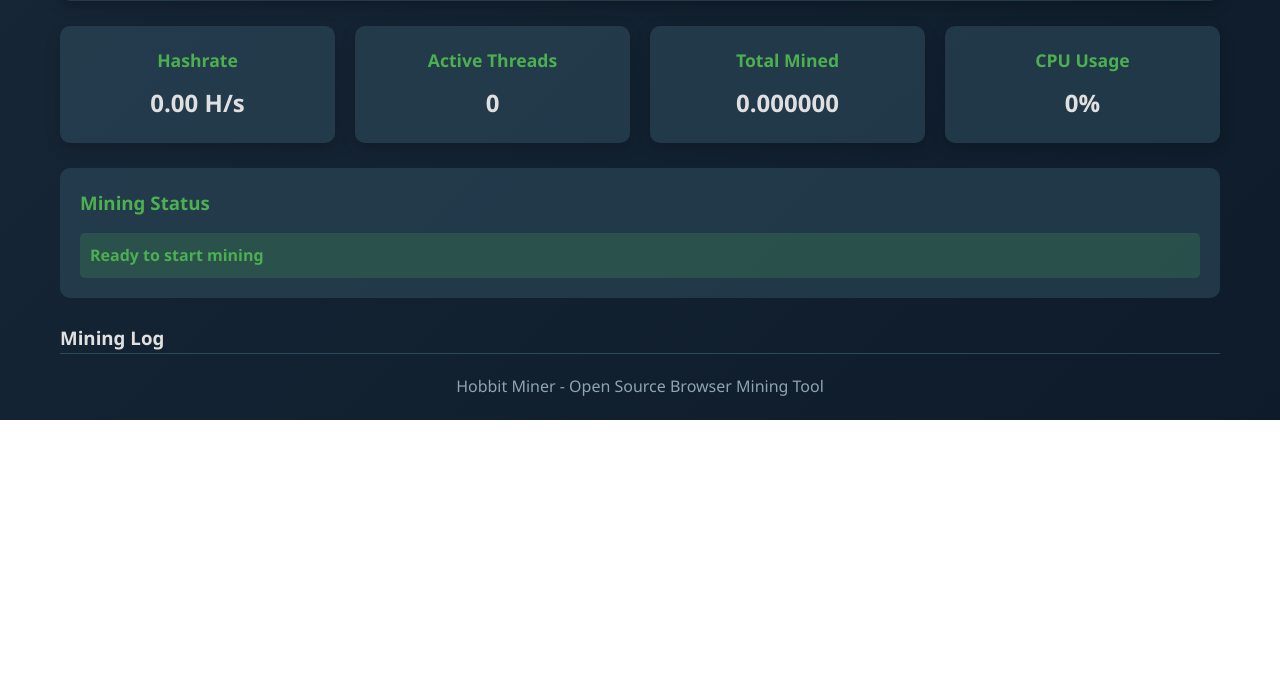
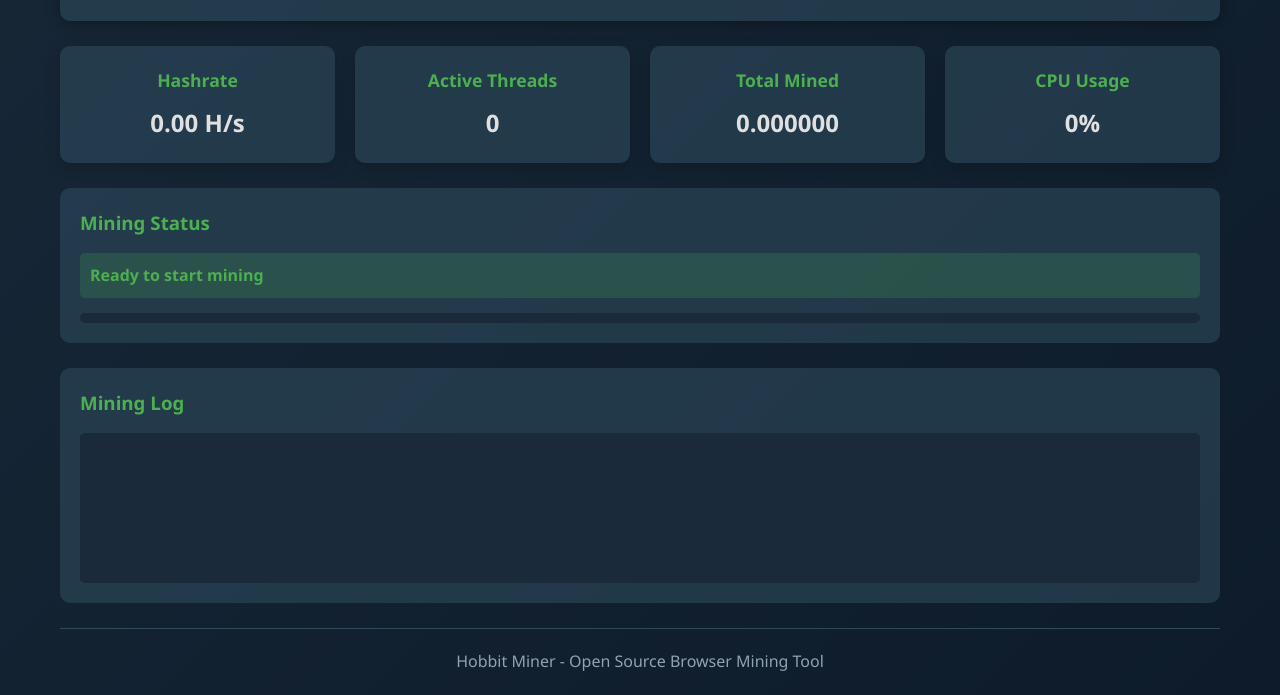
Before and after one commit to HobbitMiner/hobbit-miner, a website: page index.html in a window 1280 px wide. Shown: the part 664-1359 px from the top of the page. Before the commit the page ends 1084 px from the top, so only its background shows below. Drawn offline with Linux system fonts and the light colour scheme.

Commit message:
styles.css

```diff
--- a/styles.css
+++ b/styles.css
@@ -65,7 +65,7 @@ h1 {
     box-shadow: 0 4px 15px rgba(0,0,0,0.3);
 }
 
-.crypto-selector, .thread-control, .pool-settings, .wallet-settings {
+.crypto-selector, .thread-control, .intensity-control, .pool-settings, .wallet-settings {
     margin-bottom: 20px;
 }
 
@@ -189,6 +189,7 @@ select, input[type="text"] {
     padding: 10px;
     border-radius: 5px;
     font-weight: 600;
+    margin-bottom: 15px;
 }
 
 .status-idle {
@@ -204,6 +205,50 @@ select, input[type="text"] {
 .status-error {
     background: rgba(244, 67, 54, 0.2);
     color: #f44336;
+}
+
+.progress-bar {
+    width: 100%;
+    height: 10px;
+    background: #1a2a3a;
+    border-radius: 5px;
+    overflow: hidden;
+}
+
+.progress-fill {
+    height: 100%;
+    background: linear-gradient(90deg, #4CAF50, #45a049);
+    width: 0%;
+    transition: width 0.3s ease;
+}
+
+.log-container {
+    background: rgba(45, 74, 92, 0.6);
+    padding: 20px;
+    border-radius: 10px;
+    margin-bottom: 25px;
+}
+
+.log-container h3 {
+    color: #4CAF50;
+    margin-bottom: 15px;
+}
+
+.log-content {
+    height: 150px;
+    overflow-y: auto;
+    background: #1a2a3a;
+    padding: 15px;
+    border-radius: 5px;
+    font-family: 'Courier New', monospace;
+    font-size: 0.9rem;
+}
+
+.log-entry {
+    margin-bottom: 5px;
+    padding: 5px;
+    border-left: 3px solid #4CAF50;
+    background: rgba(76, 175, 80, 0.1);
 }
 
 footer {
```
